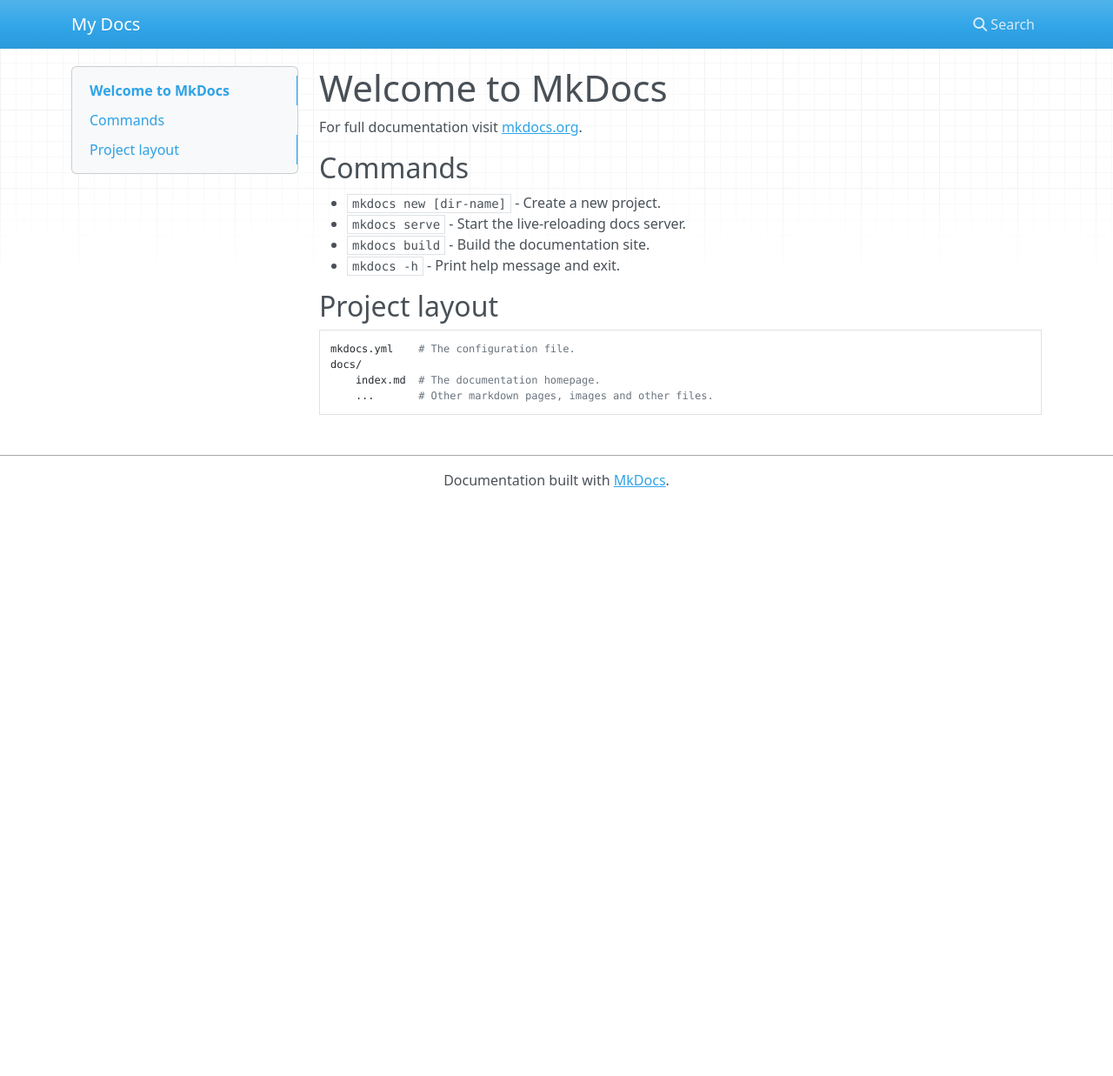
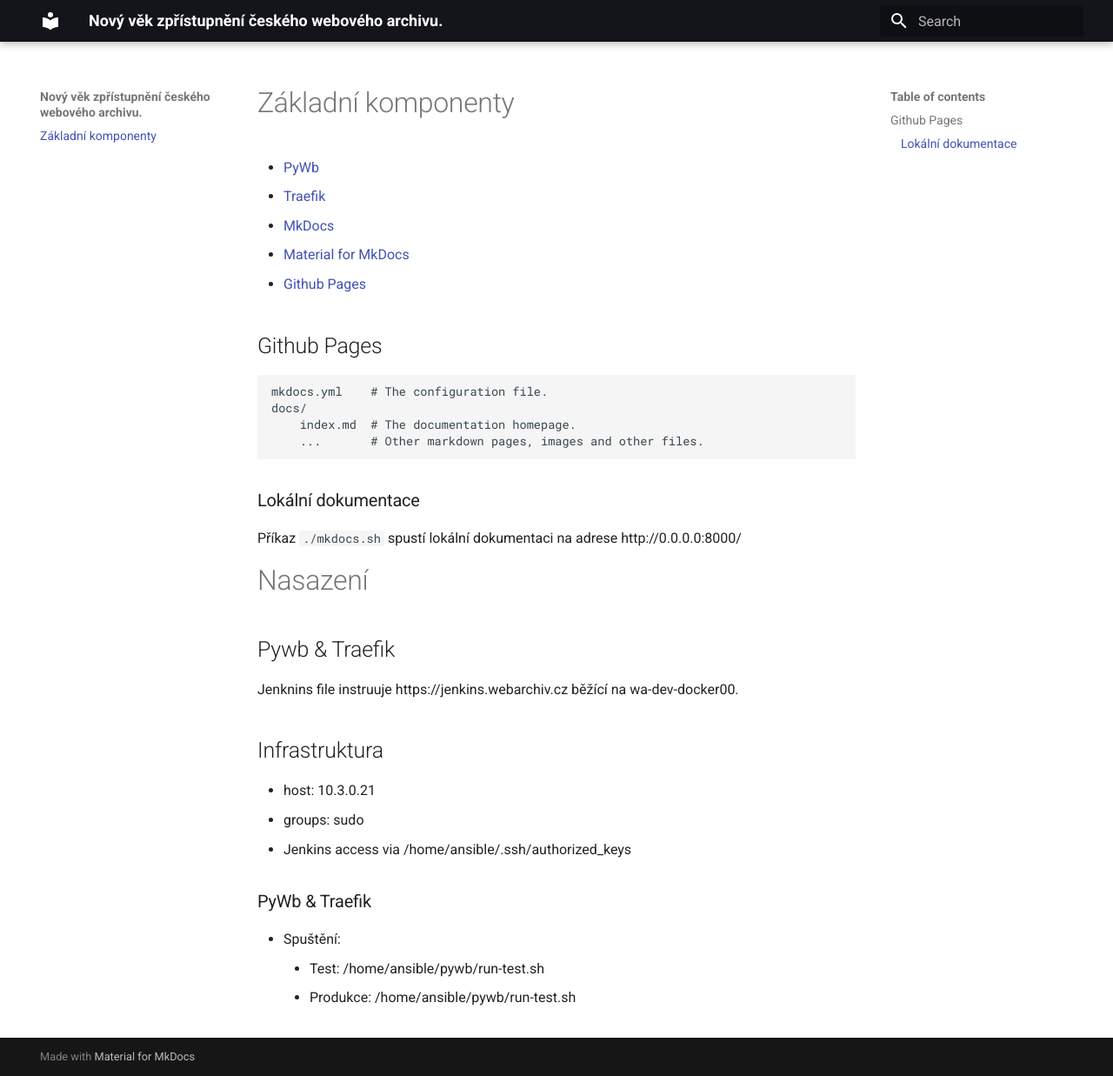
Before and after one commit to WebarchivCZ/pywb, an MkDocs documentation site: the page built from docs/index.md, in a window 1280 px wide and 1237 px high. Shown: the whole window at 87% size. Built offline with MkDocs 1.6.1 and Material for MkDocs 9.7.7, drawn with Linux system fonts in a browser that asks for light colours; nearby versions of some CDN libraries.

Commit message:
Základní dokumentace

````diff
--- a/docs/index.md
+++ b/docs/index.md
@@ -1,17 +1,31 @@
-# Welcome to MkDocs
+# Základní komponenty
+- [PyWb](https://pywb.readthedocs.io/en/latest/)
+- [Traefik](https://doc.traefik.io/traefik/)
+- [MkDocs](https://www.mkdocs.org)
+- [Material for MkDocs](https://squidfunk.github.io/mkdocs-material/)
+- [Github Pages](https://pages.github.com/)
 
-For full documentation visit [mkdocs.org](https://www.mkdocs.org).
-
-## Commands
-
-* `mkdocs new [dir-name]` - Create a new project.
-* `mkdocs serve` - Start the live-reloading docs server.
-* `mkdocs build` - Build the documentation site.
-* `mkdocs -h` - Print help message and exit.
-
-## Project layout
+## Github Pages
 
     mkdocs.yml    # The configuration file.
     docs/
         index.md  # The documentation homepage.
         ...       # Other markdown pages, images and other files.
+
+### Lokální dokumentace
+Příkaz ```./mkdocs.sh``` spustí lokální dokumentaci na adrese http://0.0.0.0:8000/
+
+# Nasazení
+
+## Pywb & Traefik
+Jenknins file instruuje https://jenkins.webarchiv.cz běžící na wa-dev-docker00.
+
+## Infrastruktura
+ - host: 10.3.0.21
+ - groups: sudo
+ - Jenkins access via /home/ansible/.ssh/authorized_keys
+
+### PyWb & Traefik
+ - Spuštění:
+    - Test: /home/ansible/pywb/run-test.sh
+    - Produkce: /home/ansible/pywb/run-test.sh
--- a/mkdocs.yml
+++ b/mkdocs.yml
@@ -1 +1,41 @@
-site_name: My Docs
+site_name: Nový věk zpřístupnění českého webového archivu.
+# https://squidfunk.github.io/mkdocs-material/setup/
+
+theme:
+  name: material
+  palette:
+    - primary: black
+    # Palette toggle for light mode
+    - scheme: default
+      toggle:
+        icon: material/brightness-7
+        name: Switch to dark mode
+
+    # Palette toggle for dark mode
+    - scheme: slate
+      toggle:
+        icon: material/brightness-4
+        name: Switch to light mode
+  features:
+    - navigation.instant
+    - navigation.instant.prefetch
+    - navigation.instant.progress
+    - navigation.tracking
+    # - navigation.tabs
+    # - navigation.tabs.sticky
+    # - navigation.sections
+    # - navigation.expand
+    # - navigation.path # sponsors only feature, not working for us
+    - navigation.indexes
+    - toc.follow
+    # - toc.integrate
+    - navigation.top
+    - search.suggest
+    - search.highlight
+    - search.share
+    - social
+# plugins:
+# - blog:
+#     blog_dir: News
+#     blog_toc: true
+# - tags
````
Also changed, not shown: README.md (+2 -10 lines), 1 other file.
